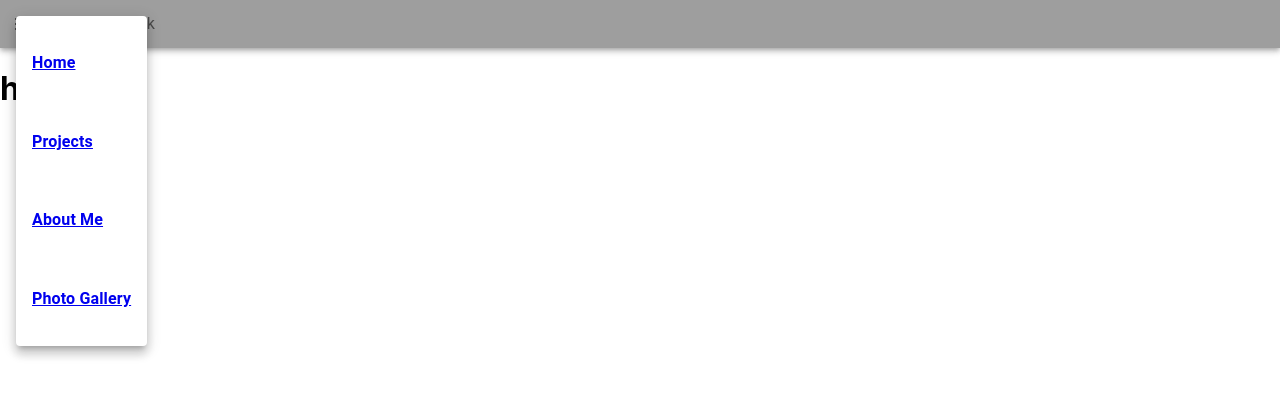
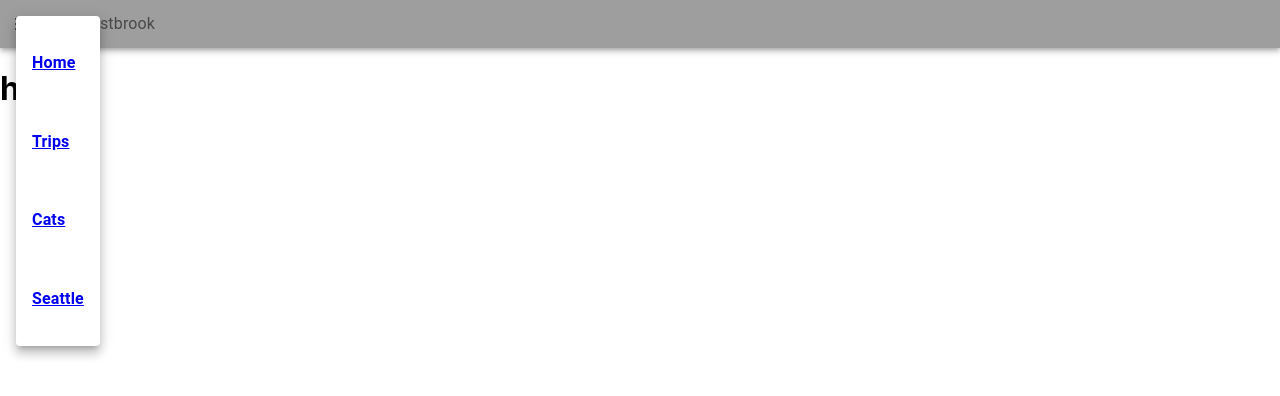
Before and after one commit to k-westbrook/katie-personal-site, a React (Create React App) app: page / in a window 1280 px wide. Both pictures are taken after a click on the button "Katie Westbrook". Shown: the top 396 px of the page. Built offline with nearby package versions, Linux system fonts and the light colour scheme.

Commit message:
updated classes name

```diff
--- a/src/NavBar.js
+++ b/src/NavBar.js
@@ -9,7 +9,9 @@ import Menu from '@material-ui/core/Menu';
 import { Link } from 'react-router-dom'
 
 const styles = {
-
+  root: {
+    flexGrow: 1
+  },
   AppBar: {
     display: "flex",
     flexDirection: "row"
@@ -17,6 +19,7 @@ const styles = {
   Menu:
   {
     display: "flex",
+    width: 200000
   },
   MenuItem:
   {
@@ -53,7 +56,7 @@ class NavBar extends React.Component {
     const open = Boolean(anchorEl);
 
     return (
-      <div >
+      <div className={classes.root}>
 
         <AppBar position="static" className={classes.AppBar}>
 
@@ -83,19 +86,19 @@ class NavBar extends React.Component {
             </MenuItem>
             <MenuItem onClick={this.handleClose}>
               <Link to='/projects'>
-                <h4>Projects</h4>
+                <h4>Trips</h4>
               </Link>
             </MenuItem>
             <MenuItem onClick={this.handleClose}>
               <Link to='/aboutme'>
-                <h4> About Me</h4>
+                <h4> Cats</h4>
               </Link>
             </MenuItem>
 
             <MenuItem onClick={this.handleClose}>
 
               <Link to='/photo-gallery'>
-                <h4>Photo Gallery</h4>
+                <h4>Seattle</h4>
               </Link>
             </MenuItem>
           </Menu>
```
